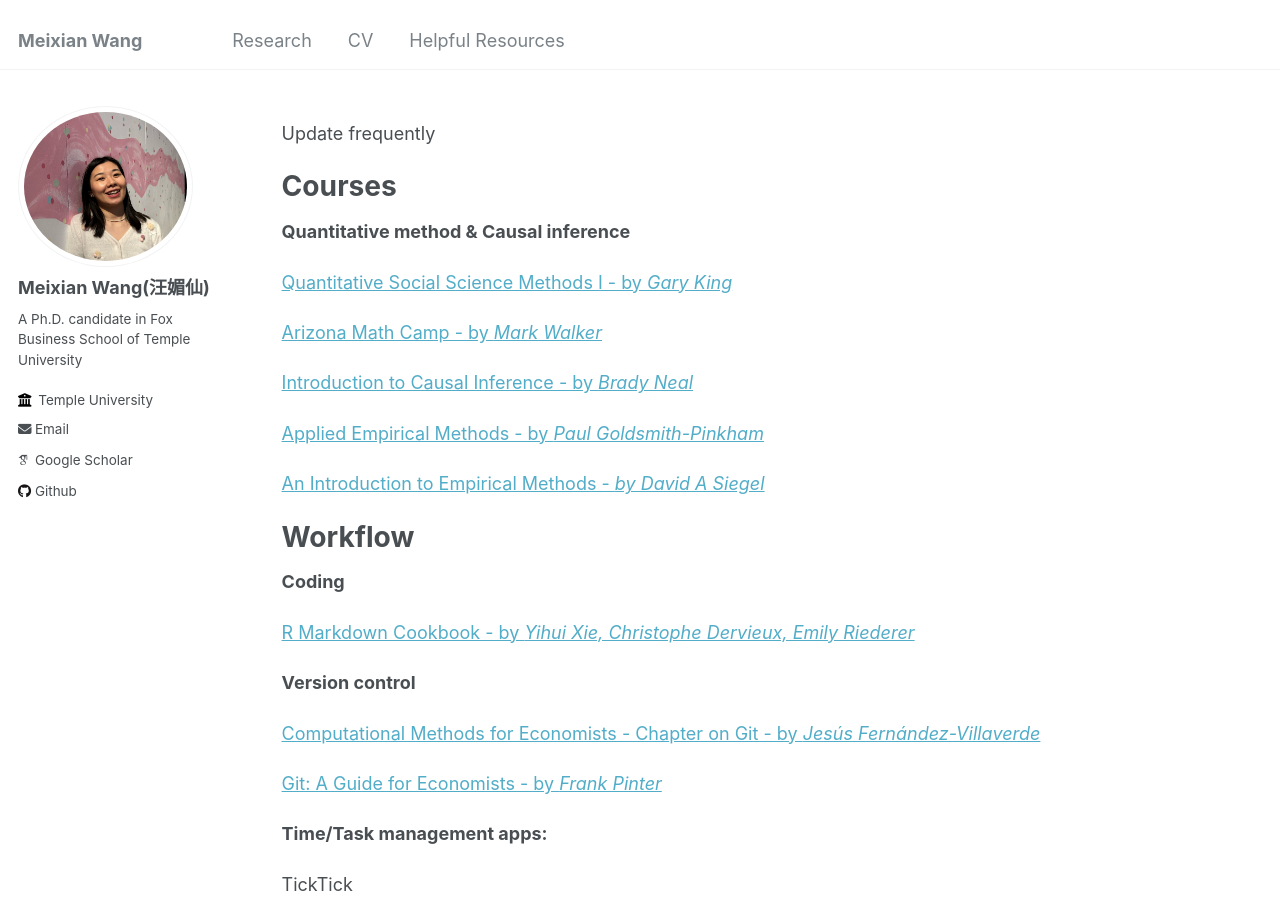
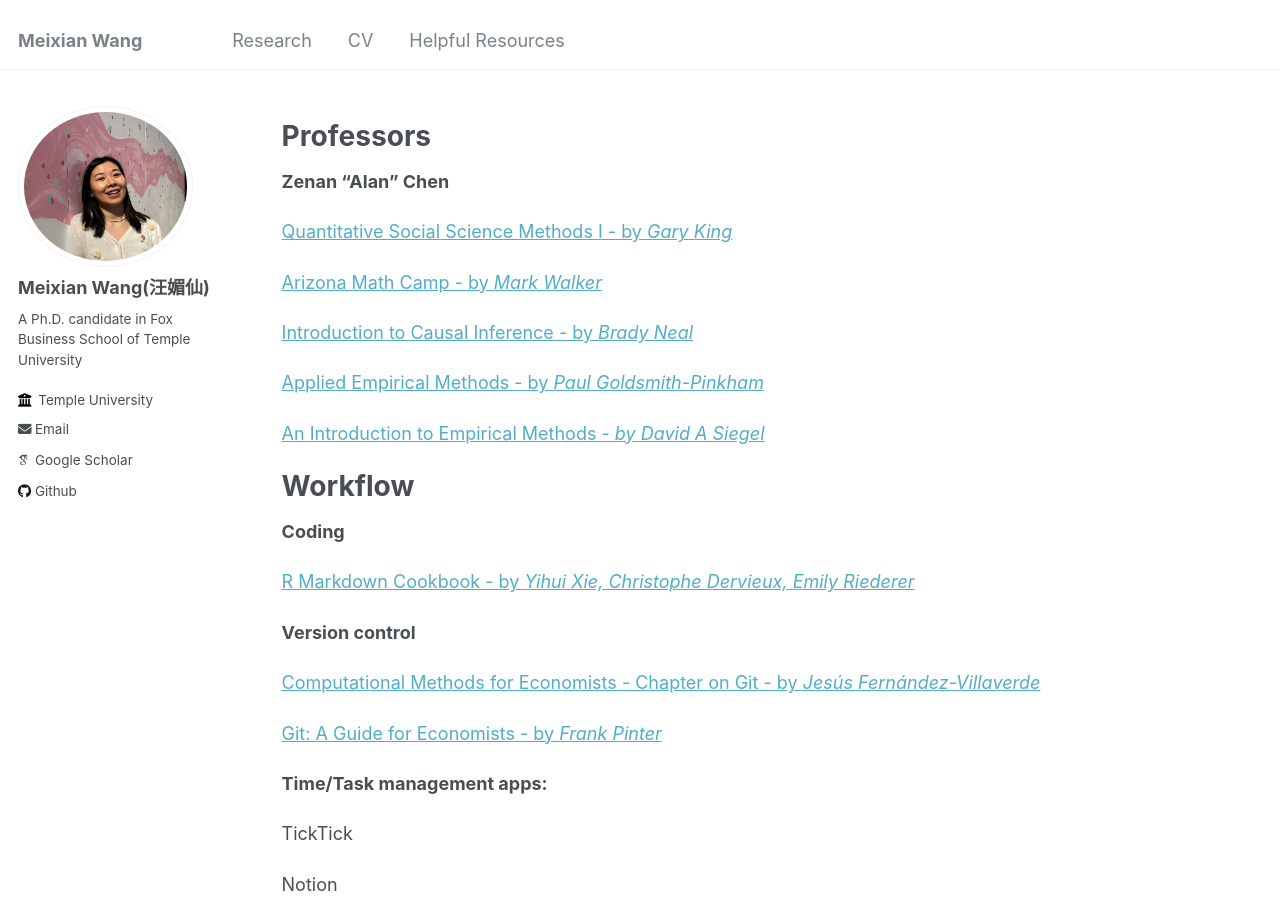
Before and after one commit to MeixianWang2/MeixianWang2.github.io, a Jekyll site: the page built from resources/interestingpeople.md, in a window 1280 px wide and 900 px high. Built offline with Jekyll 4.4.1, drawn with Linux system fonts in a browser that asks for light colours; some web fonts are replaced.

Commit message:
Update and rename 2020-11-10-blog-post-1.md to interestingpeople.md

```diff
--- a/resources/2020-11-10-blog-post-1.md
+++ b/resources/interestingpeople.md
@@ -5,15 +5,11 @@ collection: resources
 
 ---
 
+# Professors
 
+**Zenan "Alan" Chen**
 
-Update frequently
-
-# Courses
-
-**Quantitative method & Causal inference**
-
-[Quantitative Social Science Methods I - by *Gary King*](https://projects.iq.harvard.edu/gov2001)
+[Quantitative Social Science Methods I - by *Gary King*](https://zenan.ch/)
 
 [Arizona Math Camp - by *Mark Walker*](http://www.u.arizona.edu/~mwalker/MathCamp2021.htm)
 
```
